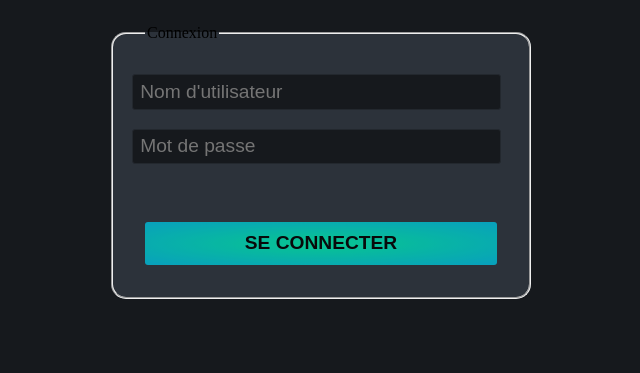
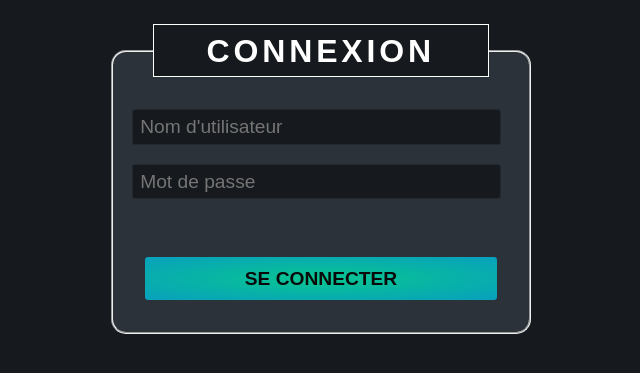
Before and after one commit to Kuuro-neko/Projet-gestion-medicale-iut, a PHP site: page /pages/index.php in a window 1280 px wide. Shown: the top 373 px of the page, without its empty margins (319-959 px from the left). Run offline with PHP 8.4, Linux system fonts and the light colour scheme.

Commit message:
Modifié le <legend>

```diff
--- a/css/accueil.css
+++ b/css/accueil.css
@@ -6,6 +6,10 @@ body {
 	align-items: center;
 	justify-content: center;
 	background-color: var(--bg-color);
+}
+
+* {
+	font-family: Arial, Helvetica, sans-serif;
 }
 
 fieldset {
@@ -21,6 +25,23 @@ fieldset {
 	padding: 2em;
 	width: 22em;
 	position: relative;
+}
+
+legend {
+	font-weight: 700;
+    font-size: 2em;
+	color: white;
+    text-transform: uppercase;
+    letter-spacing: 0.12em;
+    padding: 5% 30% 5% 15%;
+    background: var(--bg-color);
+    border-width: 1px;
+    border-style: solid;
+    display: block;
+    width: 50%;
+    margin: 0 auto;
+
+	line-height:50%;
 }
 
 .connexion {
```
